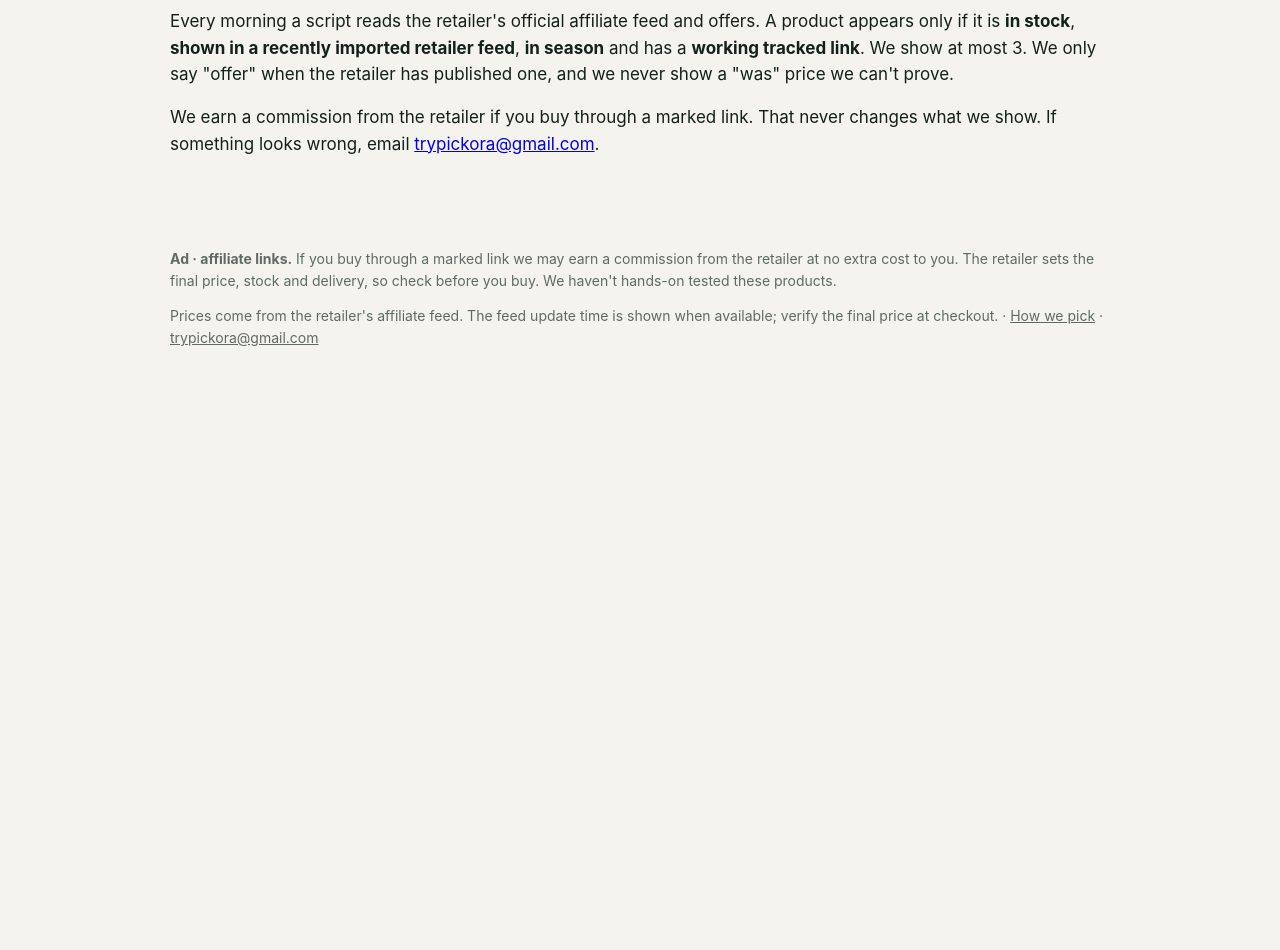
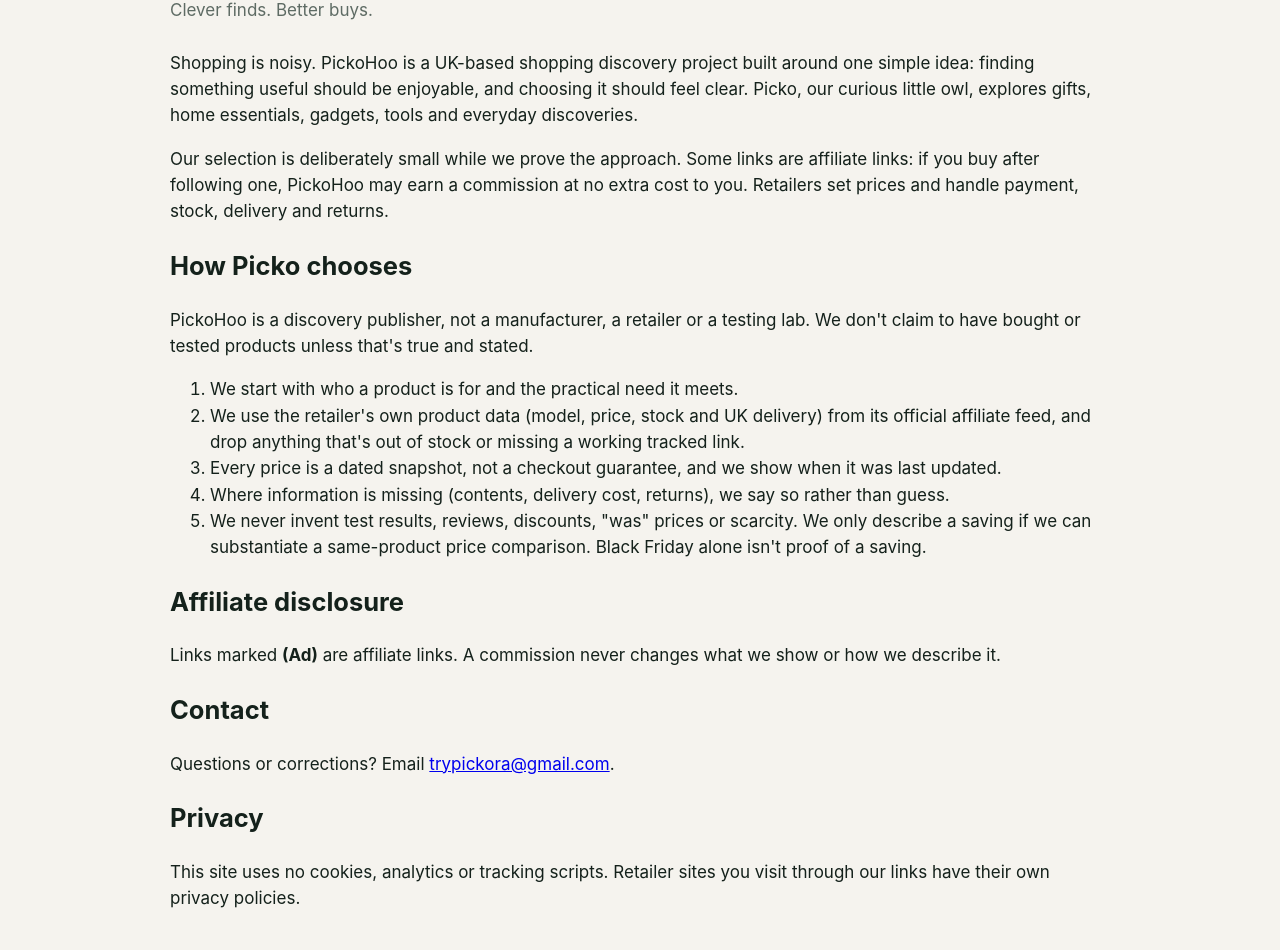
Before and after one commit to PickoHoo/pickohoo.github.io, a plain HTML site: page about.html in a window 1280 px wide. Shown: the part 173-1123 px from the top of the page. Before the commit the page ends 800 px from the top, so only its background shows below. Drawn offline with Linux system fonts and the light colour scheme.

Commit message:
About/How we pick/Disclosure/Privacy page; refreshed picks

```diff
--- a/about.html
+++ b/about.html
@@ -1,7 +1,7 @@
-<!doctype html><html lang="en-GB"><head><meta charset="utf-8"><meta name="p:domain_verify" content="224014c53fb0fcc1f9b149b061b29015"/>
-<meta name="viewport" content="width=device-width,initial-scale=1"><title>How we pick | PickoHoo</title>
-<meta name="description" content="How PickoHoo chooses its daily picks."><link rel="canonical" href="https://pickohoo.github.io/about.html">
-<meta property="og:title" content="How we pick | PickoHoo"><meta property="og:description" content="How PickoHoo chooses its daily picks.">
+<!doctype html><html lang="en-GB"><head><meta charset="utf-8">
+<meta name="viewport" content="width=device-width,initial-scale=1"><title>About &amp; how we pick | PickoHoo</title>
+<meta name="description" content="About PickoHoo and how Picko chooses products: dated prices, clear ads, no fake deals."><link rel="canonical" href="https://pickohoo.github.io/about.html"><meta name="p:domain_verify" content="224014c53fb0fcc1f9b149b061b29015">
+<meta property="og:title" content="About &amp; how we pick | PickoHoo"><meta property="og:description" content="About PickoHoo and how Picko chooses products: dated prices, clear ads, no fake deals.">
 <link rel="icon" href="pickora-icon.svg" type="image/svg+xml"><meta property="og:site_name" content="PickoHoo">
 <style>
 :root{--ink:#14211B;--paper:#F5F3EE;--green:#14402E;--amber:#F2A93B;--muted:#5E6B64}
@@ -21,12 +21,30 @@ footer{color:var(--muted);font-size:14px;max-width:980px;margin:0 auto;padding:0
 @media(max-width:720px){.deal{grid-template-columns:1fr}}.deal img{width:100%;max-height:360px;object-fit:contain}
 .offer{background:#E7F2EC;color:var(--green);font-weight:700;border-radius:10px;padding:8px 12px;display:inline-block;margin:8px 0}
 </style></head><body>
-<header><a href="./" aria-label="PickoHoo home"><img src="pickora-logo.png" alt="PickoHoo" height="44" style="height:44px;width:auto;display:block"></a></header><main><h1>How we pick</h1><p>Every morning a script reads the retailer's official affiliate feed and offers.
-A product appears only if it is <b>in stock</b>, <b>shown in a recently imported retailer feed</b>, <b>in season</b> and has a <b>working tracked link</b>.
-We show at most 3. We only say "offer" when the retailer has published one, and we never show a "was" price we can't prove.</p>
-<p>We earn a commission from the retailer if you buy through a marked link. That never changes what we show.
-If something looks wrong, email <a href="mailto:trypickora@gmail.com">trypickora@gmail.com</a>.</p></main>
+<header><a href="./" aria-label="PickoHoo home"><img src="pickora-logo.png" alt="PickoHoo" height="44" style="height:44px;width:auto;display:block"></a></header><main><h1>About PickoHoo</h1>
+<p class="lede">Clever finds. Better buys.</p>
+<p>Shopping is noisy. PickoHoo is a UK-based shopping discovery project built around one simple idea: finding something useful
+should be enjoyable, and choosing it should feel clear. Picko, our curious little owl, explores gifts, home essentials, gadgets,
+tools and everyday discoveries.</p>
+<p>Our selection is deliberately small while we prove the approach. Some links are affiliate links: if you buy after following one,
+PickoHoo may earn a commission at no extra cost to you. Retailers set prices and handle payment, stock, delivery and returns.</p>
+<h2 id="how-we-pick">How Picko chooses</h2>
+<p>PickoHoo is a discovery publisher, not a manufacturer, a retailer or a testing lab. We don't claim to have bought or tested
+products unless that's true and stated.</p>
+<ol>
+<li>We start with who a product is for and the practical need it meets.</li>
+<li>We use the retailer's own product data (model, price, stock and UK delivery) from its official affiliate feed, and drop anything that's out of stock or missing a working tracked link.</li>
+<li>Every price is a dated snapshot, not a checkout guarantee, and we show when it was last updated.</li>
+<li>Where information is missing (contents, delivery cost, returns), we say so rather than guess.</li>
+<li>We never invent test results, reviews, discounts, "was" prices or scarcity. We only describe a saving if we can substantiate a same-product price comparison. Black Friday alone isn't proof of a saving.</li>
+</ol>
+<h2 id="disclosure">Affiliate disclosure</h2>
+<p>Links marked <b>(Ad)</b> are affiliate links. A commission never changes what we show or how we describe it.</p>
+<h2 id="contact">Contact</h2>
+<p>Questions or corrections? Email <a href="mailto:trypickora@gmail.com">trypickora@gmail.com</a>.</p>
+<h2 id="privacy">Privacy</h2>
+<p>This site uses no cookies, analytics or tracking scripts. Retailer sites you visit through our links have their own privacy policies.</p></main>
 <footer><p><b>Ad · affiliate links.</b> If you buy through a marked link we may earn a commission from the retailer at no extra cost to you.
 The retailer sets the final price, stock and delivery, so check before you buy. We haven't hands-on tested these products.</p>
-<p>Prices come from the retailer's affiliate feed. The feed update time is shown when available; verify the final price at checkout. · <a href="about.html">How we pick</a> · <a href="mailto:trypickora@gmail.com">trypickora@gmail.com</a></p></footer>
+<p>Prices come from the retailer's affiliate feed. The feed update time is shown when available; verify the final price at checkout. · <a href="about.html">About</a> · <a href="about.html#how-we-pick">How we pick</a> · <a href="about.html#disclosure">Disclosure</a> · <a href="about.html#privacy">Privacy</a> · <a href="mailto:trypickora@gmail.com">trypickora@gmail.com</a></p></footer>
 </body></html>
--- a/feeds/garage-and-workshop.xml
+++ b/feeds/garage-and-workshop.xml
@@ -2,5 +2,5 @@
 <rss version="2.0" xmlns:media="http://search.yahoo.com/mrss/"><channel><title>PickoHoo: garage and workshop</title>
 <link>https://pickohoo.github.io/</link><description>Buyer checklists and up to 3 picks from eligible dated retailer feeds.</description><language>en-gb</language>
 <item><title>Draper PSH40C Jet Force Propane Space Heater</title><link>https://pickohoo.github.io/draper-psh40c-jet-force-propane-space-heater.html?src=pin_garage-and-workshop</link>
-<guid isPermaLink="false">36655664582-185.95</guid><pubDate>Sun, 22 Nov 2026 17:06:58 +0000</pubDate><description>Ad · affiliate link. Seasonal pick: £185.95, Affiliate feed last imported 22 Nov 2026, 05:19. Useful for keeping a garage or workshop usable through the cold months.</description>
+<guid isPermaLink="false">36655664582-185.95</guid><pubDate>Sun, 22 Nov 2026 17:47:30 +0000</pubDate><description>Ad · affiliate link. Seasonal pick: £185.95, Affiliate feed last imported 22 Nov 2026, 05:19. Useful for keeping a garage or workshop usable through the cold months.</description>
 <enclosure url="https://pickohoo.github.io/cards/draper-psh40c-jet-force-propane-space-heater-pin.png" type="image/png" length="0"/><media:content url="https://pickohoo.github.io/cards/draper-psh40c-jet-force-propane-space-heater-pin.png" medium="image" type="image/png"/></item></channel></rss>
--- a/feeds/gifts-for-diyers.xml
+++ b/feeds/gifts-for-diyers.xml
@@ -2,5 +2,5 @@
 <rss version="2.0" xmlns:media="http://search.yahoo.com/mrss/"><channel><title>PickoHoo: gifts for diyers</title>
 <link>https://pickohoo.github.io/</link><description>Buyer checklists and up to 3 picks from eligible dated retailer feeds.</description><language>en-gb</language>
 <item><title>Wera 25 Piece Kraftform Kompakt SH1 Plumbers Tool Kit</title><link>https://pickohoo.github.io/wera-25-piece-kraftform-kompakt-sh1-plumbers-tool-kit.html?src=pin_gifts-for-diyers</link>
-<guid isPermaLink="false">36655661446-183.95</guid><pubDate>Sun, 22 Nov 2026 17:06:58 +0000</pubDate><description>Ad · affiliate link. Seasonal pick: £183.95, Affiliate feed last imported 22 Nov 2026, 05:19. A practical gift for a DIYer that&#x27;s useful all year.</description>
+<guid isPermaLink="false">36655661446-183.95</guid><pubDate>Sun, 22 Nov 2026 17:47:30 +0000</pubDate><description>Ad · affiliate link. Seasonal pick: £183.95, Affiliate feed last imported 22 Nov 2026, 05:19. A practical gift for a DIYer that&#x27;s useful all year.</description>
 <enclosure url="https://pickohoo.github.io/cards/wera-25-piece-kraftform-kompakt-sh1-plumbers-tool-kit-pin.png" type="image/png" length="0"/><media:content url="https://pickohoo.github.io/cards/wera-25-piece-kraftform-kompakt-sh1-plumbers-tool-kit-pin.png" medium="image" type="image/png"/></item></channel></rss>
--- a/feeds/plumbing-tools.xml
+++ b/feeds/plumbing-tools.xml
@@ -2,7 +2,7 @@
 <rss version="2.0" xmlns:media="http://search.yahoo.com/mrss/"><channel><title>PickoHoo: plumbing tools</title>
 <link>https://pickohoo.github.io/</link><description>Buyer checklists and up to 3 picks from eligible dated retailer feeds.</description><language>en-gb</language>
 <item><title>Buying a plumbing tool kit? Five checks before you choose</title><link>https://pickohoo.github.io/what-to-check-before-buying-a-plumbing-tool-kit.html?src=pin_plumbing-tools</link>
-<guid isPermaLink="false">what-to-check-before-buying-a-plumbing-tool-kit-v1</guid><pubDate>Sun, 22 Nov 2026 17:06:58 +0000</pubDate><description>Free UK checklist: kit contents, the jobs you need it for, storage, total delivered price, returns. Ad · contains affiliate links.</description>
+<guid isPermaLink="false">what-to-check-before-buying-a-plumbing-tool-kit-v1</guid><pubDate>Sun, 22 Nov 2026 17:47:30 +0000</pubDate><description>Free UK checklist: kit contents, the jobs you need it for, storage, total delivered price, returns. Ad · contains affiliate links.</description>
 <enclosure url="https://pickohoo.github.io/cards/what-to-check-before-buying-a-plumbing-tool-kit-pin.png" type="image/png" length="0"/><media:content url="https://pickohoo.github.io/cards/what-to-check-before-buying-a-plumbing-tool-kit-pin.png" medium="image" type="image/png"/></item><item><title>The Toolkit Regret Test: which buying mistake would you make?</title><link>https://pickohoo.github.io/toolkit-regret-test.html?src=pin_plumbing-tools</link>
-<guid isPermaLink="false">toolkit-regret-test-v1</guid><pubDate>Sun, 22 Nov 2026 17:06:58 +0000</pubDate><description>Buying a plumbing tool kit? Take the 30-second Toolkit Regret Test: kit contents, storage and delivered price. Ad · contains affiliate links.</description>
+<guid isPermaLink="false">toolkit-regret-test-v1</guid><pubDate>Sun, 22 Nov 2026 17:47:30 +0000</pubDate><description>Buying a plumbing tool kit? Take the 30-second Toolkit Regret Test: kit contents, storage and delivered price. Ad · contains affiliate links.</description>
 <enclosure url="https://pickohoo.github.io/cards/toolkit-regret-test-pin.png" type="image/png" length="0"/><media:content url="https://pickohoo.github.io/cards/toolkit-regret-test-pin.png" medium="image" type="image/png"/></item></channel></rss>
--- a/feeds/power-tools-worth-buying.xml
+++ b/feeds/power-tools-worth-buying.xml
@@ -2,5 +2,5 @@
 <rss version="2.0" xmlns:media="http://search.yahoo.com/mrss/"><channel><title>PickoHoo: power tools worth buying</title>
 <link>https://pickohoo.github.io/</link><description>Buyer checklists and up to 3 picks from eligible dated retailer feeds.</description><language>en-gb</language>
 <item><title>Einhell TE-RH 40 3F SDS Max Rotary Hammer Drill</title><link>https://pickohoo.github.io/einhell-te-rh-40-3f-sds-max-rotary-hammer-drill.html?src=pin_power-tools-worth-buying</link>
-<guid isPermaLink="false">36655666439-181.95</guid><pubDate>Sun, 22 Nov 2026 17:06:58 +0000</pubDate><description>Ad · affiliate link. Seasonal pick: £181.95, Affiliate feed last imported 22 Nov 2026, 05:19. Winter is indoor-project season, and this is a core tool for it.</description>
+<guid isPermaLink="false">36655666439-181.95</guid><pubDate>Sun, 22 Nov 2026 17:47:30 +0000</pubDate><description>Ad · affiliate link. Seasonal pick: £181.95, Affiliate feed last imported 22 Nov 2026, 05:19. Winter is indoor-project season, and this is a core tool for it.</description>
 <enclosure url="https://pickohoo.github.io/cards/einhell-te-rh-40-3f-sds-max-rotary-hammer-drill-pin.png" type="image/png" length="0"/><media:content url="https://pickohoo.github.io/cards/einhell-te-rh-40-3f-sds-max-rotary-hammer-drill-pin.png" medium="image" type="image/png"/></item></channel></rss>
```
Also changed, not shown: draper-psh40c-jet-force-propane-space-heater.html (+3 -3 lines), einhell-te-rh-40-3f-sds-max-rotary-hammer-drill.html (+3 -3 lines), index.html (+3 -3 lines), rss.xml (+5 -5 lines), toolkit-regret-test.html (+5 -5 lines), wera-25-piece-kraftform-kompakt-sh1-plumbers-tool-kit.html (+3 -3 lines), what-to-check-before-buying-a-plumbing-tool-kit.html (+3 -3 lines).
